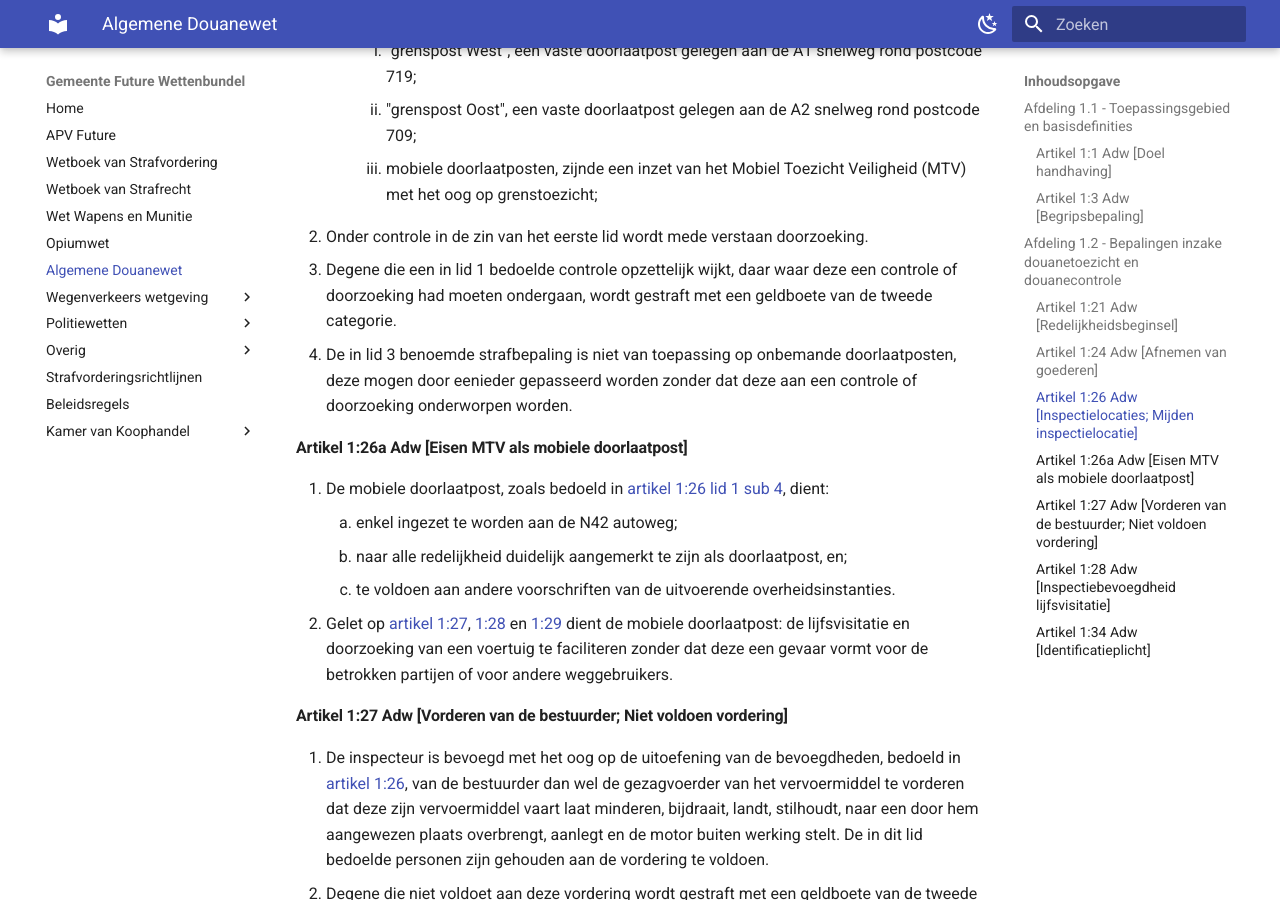
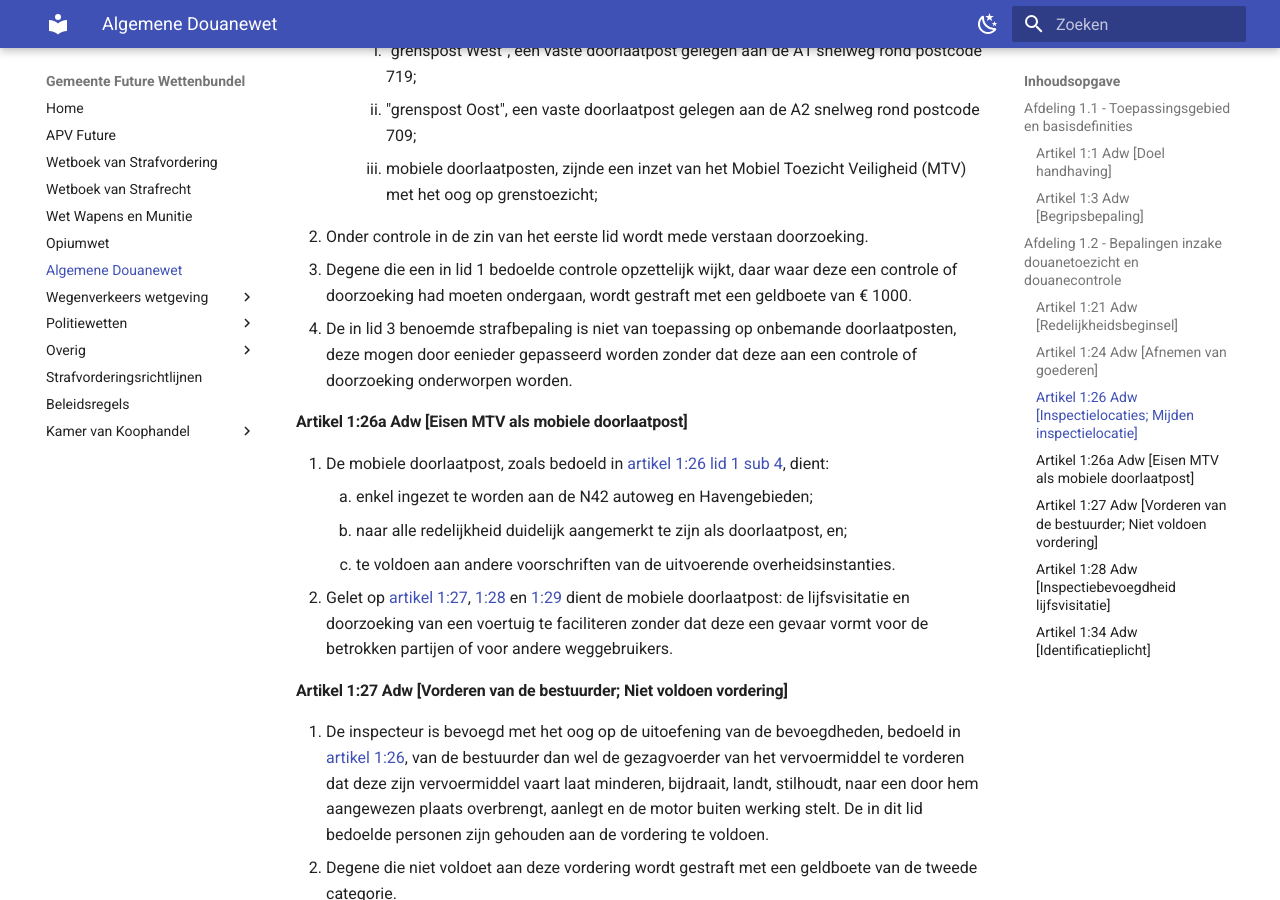
Before and after one commit to EnriqueFernandez20/FutureRP-Wettenbundel, an MkDocs documentation site: the page built from docs/algemene-douanewet.md, in a window 1280 px wide and 900 px high, scrolled down 1320 px. Built offline with MkDocs 1.6.1 and Material for MkDocs 9.7.7, drawn with Linux system fonts in a browser that asks for light colours.

Commit message:
Update algemene-douanewet.md

```diff
--- a/docs/algemene-douanewet.md
+++ b/docs/algemene-douanewet.md
@@ -36,13 +36,13 @@ De inspecteur is bevoegd over te gaan tot een onderzoek van goederen en het even
         2. "grenspost Oost", een vaste doorlaatpost gelegen aan de A2 snelweg rond postcode 709;
         3. mobiele doorlaatposten, zijnde een inzet van het Mobiel Toezicht Veiligheid (MTV) met het oog op grenstoezicht;
 2. Onder controle in de zin van het eerste lid wordt mede verstaan doorzoeking.
-3. Degene die een in lid 1 bedoelde controle opzettelijk wijkt, daar waar deze een controle of doorzoeking had moeten ondergaan, wordt gestraft met een geldboete van de tweede categorie.
+3. Degene die een in lid 1 bedoelde controle opzettelijk wijkt, daar waar deze een controle of doorzoeking had moeten ondergaan, wordt gestraft met een geldboete van € 1000.
 4. De in lid 3 benoemde strafbepaling is niet van toepassing op onbemande doorlaatposten, deze mogen door eenieder gepasseerd worden zonder dat deze aan een controle of doorzoeking onderworpen worden.
 
 #### Artikel 1:26a Adw [Eisen MTV als mobiele doorlaatpost]
 
 1. De mobiele doorlaatpost, zoals bedoeld in [artikel 1:26 lid 1 sub 4](#artikel-126-adw-inspectielocaties), dient:
-    1. enkel ingezet te worden aan de N42 autoweg;
+    1. enkel ingezet te worden aan de N42 autoweg en Havengebieden;
     2. naar alle redelijkheid duidelijk aangemerkt te zijn als doorlaatpost, en;
     3. te voldoen aan andere voorschriften van de uitvoerende overheidsinstanties.
 2. Gelet op [artikel 1:27](#artikel-127-adw-vorderen-van-de-bestuurder), [1:28](#artikel-128-adw-inspectiebevoegdheid-lijfsvisitatie) en [1:29](#artikel-129-adw-versperren-van-wegen-in-het-belang-van-controle) dient de mobiele doorlaatpost: de lijfsvisitatie en doorzoeking van een voertuig te faciliteren zonder dat deze een gevaar vormt voor de betrokken partijen of voor andere weggebruikers.
```
